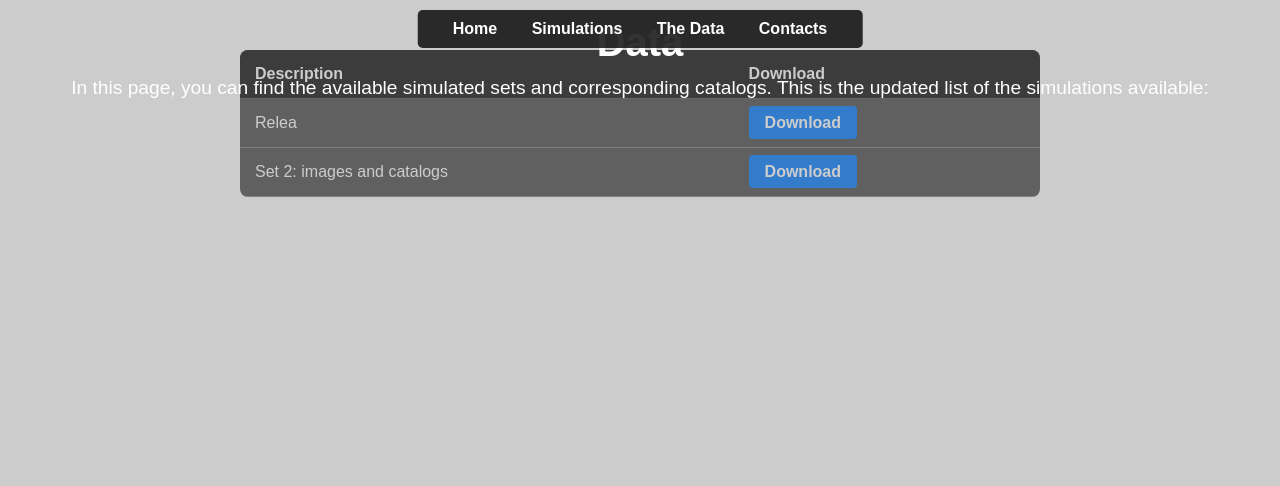
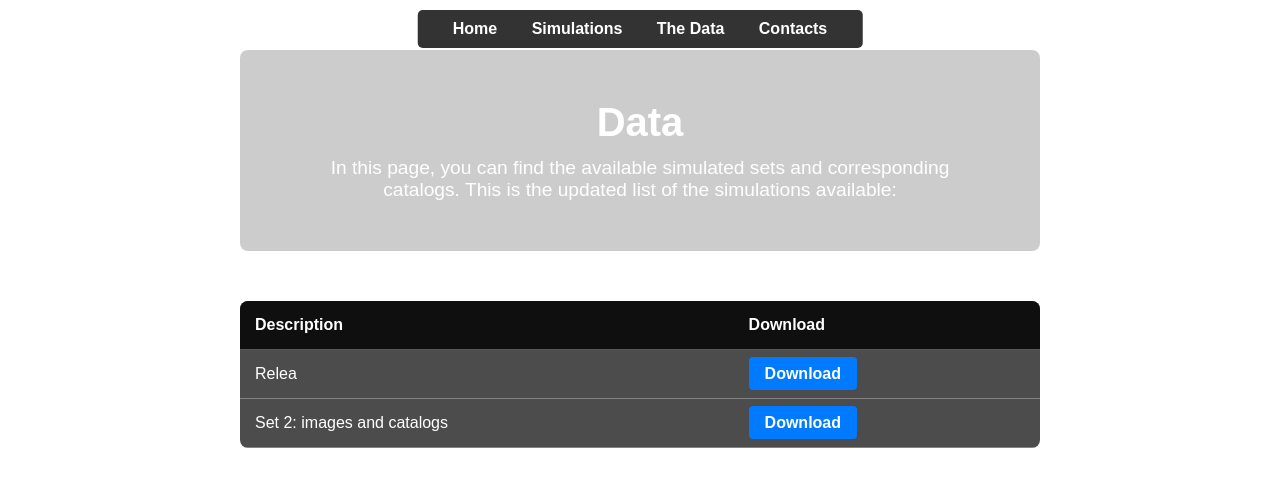
Before and after one commit to lauraleuzzi/sims-website, a plain HTML site: page data.html in a window 1280 px wide. Drawn offline with Linux system fonts and the light colour scheme.

Commit message:
Update data.html

```diff
--- a/data.html
+++ b/data.html
@@ -15,18 +15,14 @@
 
         /* Overlay for page content */
         .overlay {
-            background: rgba(128, 128, 128, 0.4); /* more gray and more transparent */
-            position: fixed; /* covers the entire viewport */
-            top: 0; /* start at the top */
-            left: 0; /* start at the left */
-            width: 100%; /* full width */
-            height: 100%; /* full height */
-            padding: 20px; /* remove extra padding */
-            text-align: center; /* center text horizontally */
-            display: flex; /* enables centering */
-            flex-direction: column; /* stack child elements vertically */
-            align-items: center; /* centers horizontally */
-            justify-content: flex-start; /* centers vertically */
+            background: rgba(128, 128, 128, 0.4); /* More gray and more transparent */
+            position: relative; /* Relative to its position in the document flow */
+            margin: 50px auto; /* Center the container with space around it */
+            padding: 50px; /* Space inside the container */
+            text-align: center; /* Center text horizontally */
+            width: 90%; /* Optional: width control */
+            max-width: 800px; /* Optional: max width control */
+            border-radius: 8px; /* Rounded corners */
             z-index: 1; /* Lower than the nav bar */
         }
 
```
